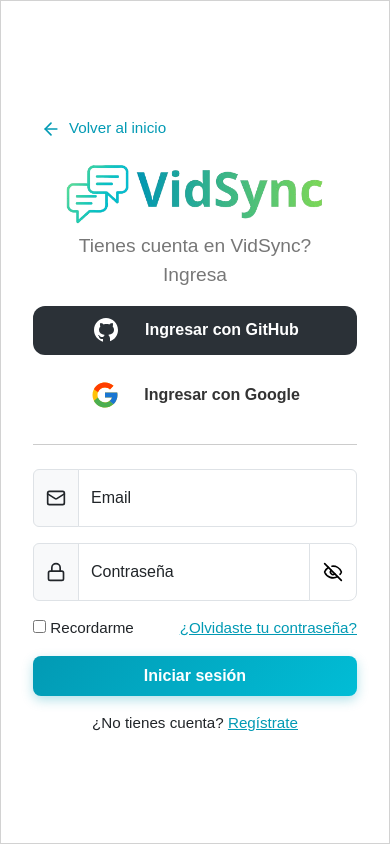
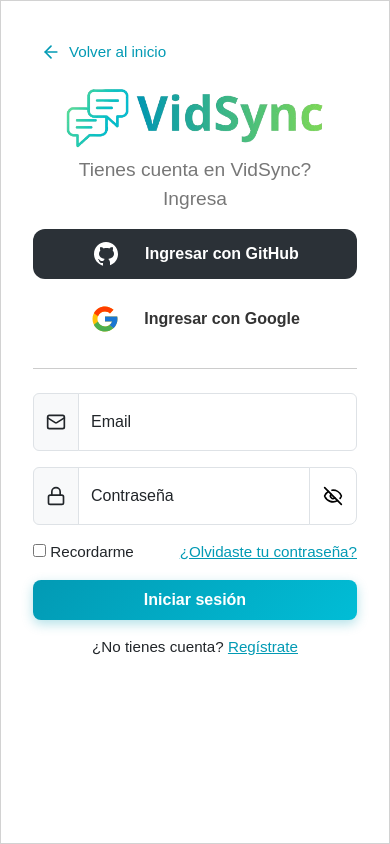
Before and after one commit to PI-VidSync/VidSync-FRONTEND, a React (Vite) app: page /login in a window 390 px wide. Built offline with nearby package versions, Linux system fonts and the light colour scheme; no server answers.

Commit message:
Auth and home responsive

```diff
--- a/src/components/headers/HomeHeader.scss
+++ b/src/components/headers/HomeHeader.scss
@@ -13,20 +13,28 @@
   align-items: center;
   justify-content: space-between;
   z-index: 1100;
-  box-shadow: 0 16px 32px rgba(0,0,0,0.3);
+  box-shadow: 0 16px 32px rgba(0, 0, 0, 0.3);
 
   img {
     height: 36px;
-    display:inline-block;
+    display: inline-block;
   }
 }
 
-.home-header-buttons {
+.login-buttons {
   display: flex;
   align-items: center;
   gap: 1rem;
 }
 
 @media (max-width: $breakpoint-md) {
-  .home-header-center { position: static; transform:none; margin-left: auto; }
+  .home-header-center {
+    position: static;
+    transform: none;
+    margin-left: auto;
+  }
+
+  .login-buttons {
+    display: none;
+  }
 }
--- a/src/components/headers/HomeHeader.tsx
+++ b/src/components/headers/HomeHeader.tsx
@@ -1,17 +1,26 @@
 import React from "react";
-import { Link } from "react-router-dom";
+import { Link, useNavigate } from "react-router-dom";
 import "./HomeHeader.scss";
+import { Menu } from "lucide-react";
 
 const HomeHeader: React.FC = () => {
+  const navigate = useNavigate();
   return (
     <header className="home-header">
       <Link to="/">
         <img className="logo-img" src="/logo.png" alt="VidSync" />
       </Link>
 
-      <div className="home-header-buttons">
+      <section className="login-buttons">
         <Link to="/login" className="btn btn-primary">Iniciar sesión</Link>
         <Link to="/register" className="btn btn-white">Regístrate</Link>
+      </section>
+      <div className="dropdown">
+        <button className="btn btn-icon color-primary" type="button" data-bs-toggle="dropdown" aria-expanded="false"><Menu /></button>
+        <ul className="dropdown-menu dropdown">
+          <li><a className="dropdown-item" onClick={() => navigate('/login')}>Iniciar Sesión</a></li>
+          <li><a className="dropdown-item" onClick={() => navigate('/register')}>Registrarse</a></li>
+        </ul>
       </div>
     </header>
   );
--- a/src/pages/auth/LoginPage.scss
+++ b/src/pages/auth/LoginPage.scss
@@ -1,3 +1,25 @@
+@use "@/styles/variables" as *;
+
+.login-card {
+  width: 50dvw;
+  max-width: 500px;
+  max-height: $breakpoint-lg;
+  text-align: center;
+
+  @media (max-width: $breakpoint-lg) {
+    margin-block: 3rem;
+    width: 70dvw;
+  }
+
+  @media (max-width: $breakpoint-md) {
+    margin-block: 0;
+    border-radius: 0;
+    width: 100%;
+    max-width: 100%;
+    min-height: 100dvh;
+  }
+}
+
 .auth-logo {
   height: 60px;
   display: block;
@@ -69,6 +91,7 @@
   margin-top: 1rem;
   margin-bottom: 0;
 }
+
 .btn-back-auth {
   display: flex;
   align-items: center;
--- a/src/pages/auth/RegisterPage.scss
+++ b/src/pages/auth/RegisterPage.scss
@@ -7,16 +7,16 @@
   text-align: center;
 
   @media (max-width: $breakpoint-lg) {
-    display: flex;
-    flex-direction: column;
-    justify-content: center;
-    width: 100%;
-    min-height: 100dvh;
-    border-radius: 0;
+    margin-block: 3rem;
+    width: 70dvw;
   }
 
   @media (max-width: $breakpoint-md) {
-    width: 100dvw;
+    margin-block: 0;
+    border-radius: 0;
+    width: 100%;
+    max-width: 100%;
+    min-height: 100dvh;
   }
 }
 
--- a/src/styles/_components.scss
+++ b/src/styles/_components.scss
@@ -20,26 +20,6 @@
   border-radius: 24px;
   padding: 2rem;
   box-shadow: 0 20px 50px rgba(0, 0, 0, 0.2);
-
-  &.login-card {
-    width: 50dvw;
-    max-width: 500px;
-    max-height: $breakpoint-lg;
-    text-align: center;
-
-    @media (max-width: $breakpoint-lg) {
-      display: flex;
-      flex-direction: column;
-      justify-content: center;
-      width: 100%;
-      height: 100dvh;
-      border-radius: 0;
-    }
-
-    @media (max-width: $breakpoint-md) {
-      width: 100dvw;
-    }
-  }
 }
 
 // Divider
@@ -126,6 +106,10 @@
       color: $primary;
     }
   }
+
+  &.color-primary {
+    color: $primary;
+  }
 }
 
 // Title
@@ -133,6 +117,7 @@
   font-size: 2rem;
   font-weight: bold;
   margin-bottom: 1rem;
+  text-align: center;
 
   &.title-primary {
     color: $primary;
@@ -148,6 +133,22 @@
   color: white;
   width: 5rem;
   height: 5rem;
+}
+
+// Dropdown
+.dropdown {
+  @media (min-width: $breakpoint-md) {
+    display: none;
+  }
+
+  .dropdown-item {
+    &:hover {
+      background-color: $primary;
+      color: white;
+      cursor: pointer;
+    }
+  }
+
 }
 
 // IntoMeeting: componentes reutilizables para usuarios
```
